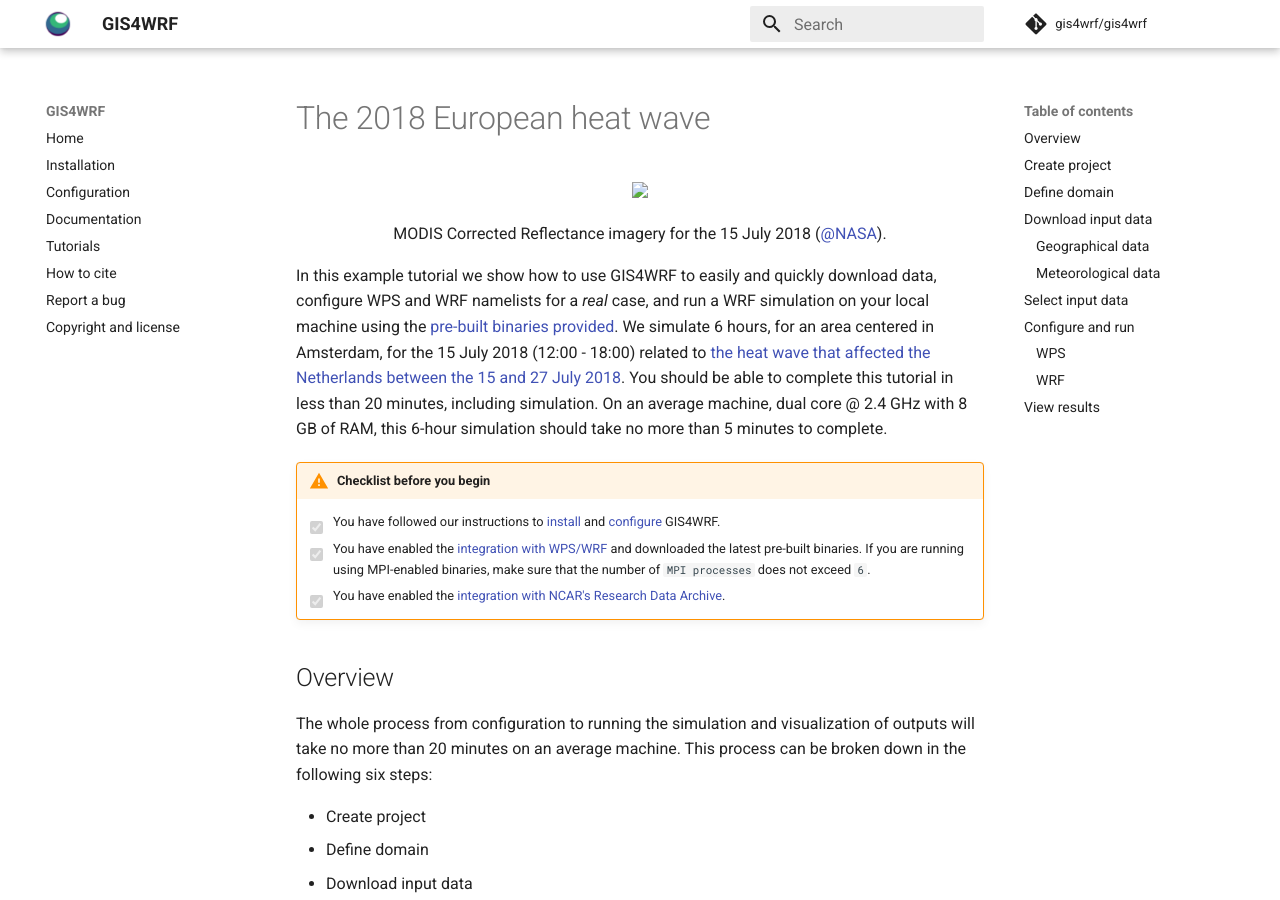
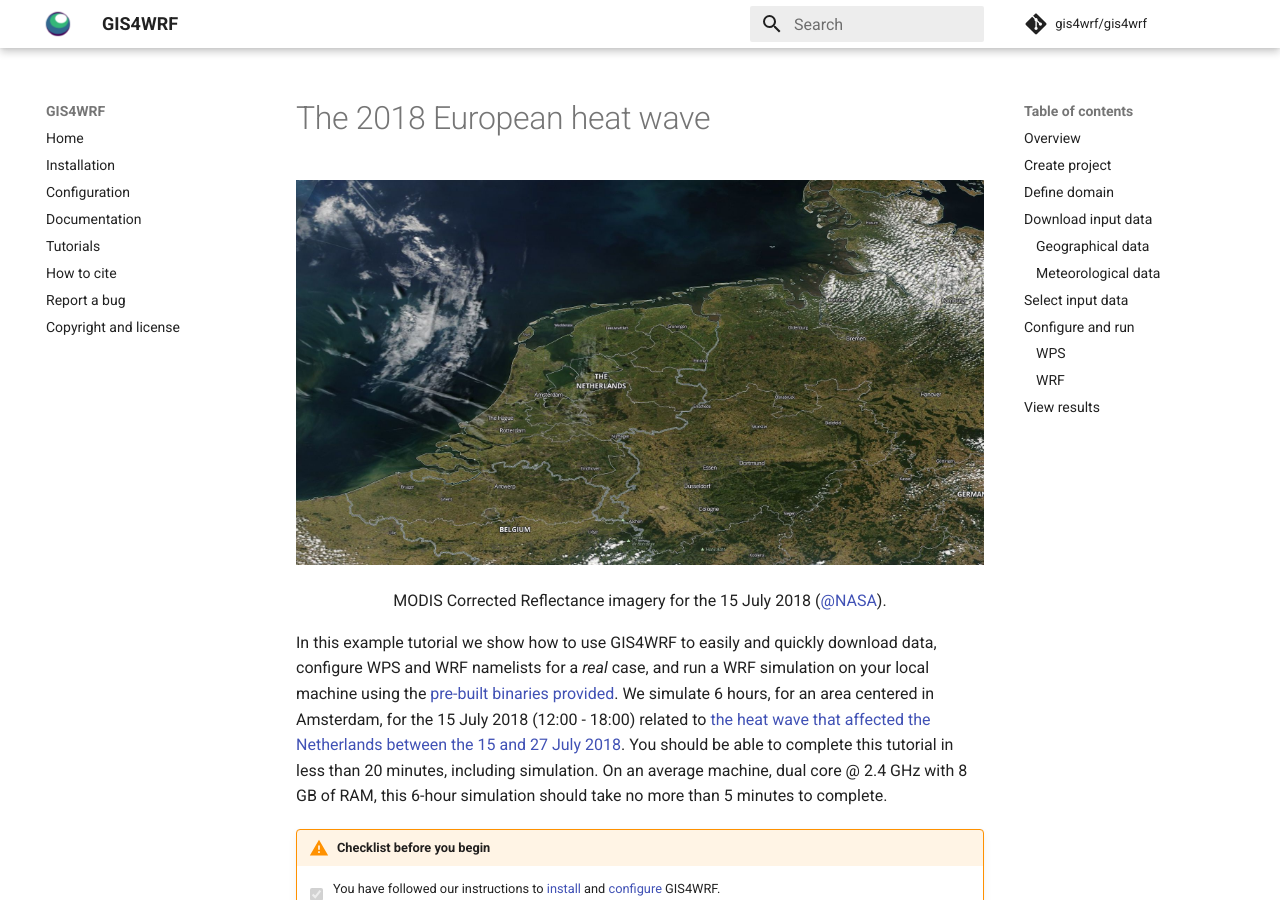
Before and after one commit to GIS4WRF/gis4wrf.github.io, an MkDocs documentation site: the page built from docs/tutorials/gis4wrf/simulate-the-2018-european-heat-wave-with-gis4wrf.md, in a window 1280 px wide and 900 px high. Built offline with MkDocs 1.6.1 and Material for MkDocs 9.7.7, drawn with Linux system fonts in a browser that asks for light colours; comment, search, counter and statistics services are not loaded.

Commit message:
fix links

```diff
--- a/docs/tutorials/gis4wrf/simulate-the-2018-european-heat-wave-with-gis4wrf.md
+++ b/docs/tutorials/gis4wrf/simulate-the-2018-european-heat-wave-with-gis4wrf.md
@@ -1,18 +1,18 @@
 # The 2018 European heat wave
 
 <p align="center">
-<img height="300" src="../../assets/images/tutorials/modis_nl.jpg">
+<img height="300" src="../../../assets/images/tutorials/modis_nl.jpg">
 </p>
 <p align="center">
 MODIS Corrected Reflectance imagery for the 15 July 2018 (<a href="https://modis.gsfc.nasa.gov/data/dataprod/mod09.php">@NASA</a>).
 </p>
 
-In this example tutorial we show how to use GIS4WRF to easily and quickly download data, configure WPS and WRF namelists for a *real* case, and run a WRF simulation on your local machine using the [pre-built binaries provided](../../configuration/#integration-with-wpswrf). We simulate 6 hours, for an area centered in Amsterdam, for the 15 July 2018 (12:00 - 18:00) related to [the heat wave that affected the Netherlands between the 15 and 27 July 2018](https://en.wikipedia.org/wiki/2018_European_heat_wave#Netherlands). You should be able to complete this tutorial in less than 20 minutes, including simulation. On an average machine, dual core @ 2.4 GHz with 8 GB of RAM, this 6-hour simulation should take no more than 5 minutes to complete.
+In this example tutorial we show how to use GIS4WRF to easily and quickly download data, configure WPS and WRF namelists for a *real* case, and run a WRF simulation on your local machine using the [pre-built binaries provided](../../../configuration/#integration-with-wpswrf). We simulate 6 hours, for an area centered in Amsterdam, for the 15 July 2018 (12:00 - 18:00) related to [the heat wave that affected the Netherlands between the 15 and 27 July 2018](https://en.wikipedia.org/wiki/2018_European_heat_wave#Netherlands). You should be able to complete this tutorial in less than 20 minutes, including simulation. On an average machine, dual core @ 2.4 GHz with 8 GB of RAM, this 6-hour simulation should take no more than 5 minutes to complete.
 
 !!! warning "Checklist before you begin"
-    - [x] You have followed our instructions to [install](../../installation) and [configure](../../configuration) GIS4WRF.
-    - [x] You have enabled the [integration with WPS/WRF](../../configuration/#integration-with-wpswrf) and downloaded the latest pre-built binaries. If you are running using MPI-enabled binaries, make sure that the number of `MPI processes` does not exceed `6`.
-    - [x] You have enabled the [integration with NCAR's Research Data Archive](../../configuration/#integration-with-ncars-research-data-archive).
+    - [x] You have followed our instructions to [install](../../../installation) and [configure](../../../configuration) GIS4WRF.
+    - [x] You have enabled the [integration with WPS/WRF](../../../configuration/#integration-with-wpswrf) and downloaded the latest pre-built binaries. If you are running using MPI-enabled binaries, make sure that the number of `MPI processes` does not exceed `6`.
+    - [x] You have enabled the [integration with NCAR's Research Data Archive](../../../configuration/#integration-with-ncars-research-data-archive).
 
 ## Overview
 The whole process from configuration to running the simulation and visualization of outputs will take no more than 20 minutes on an average machine. This process can be broken down in the following six steps:
```
